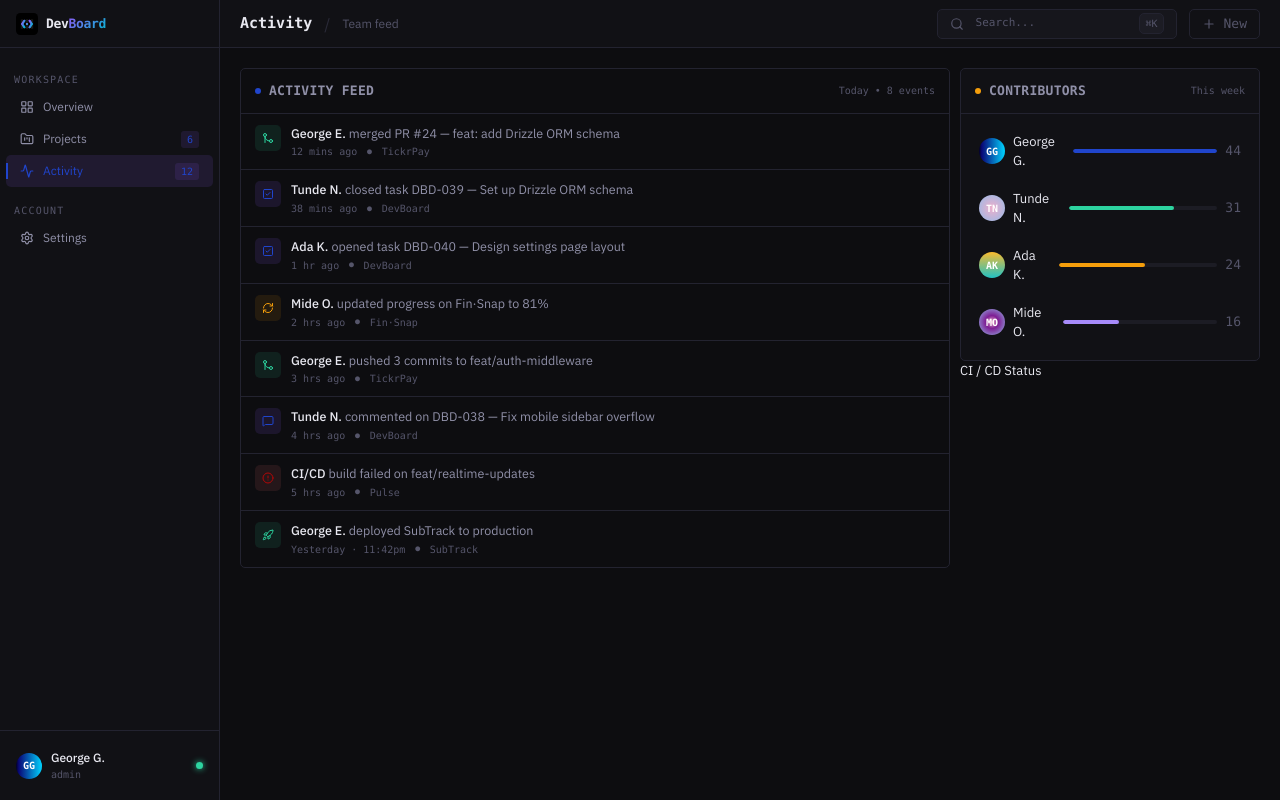
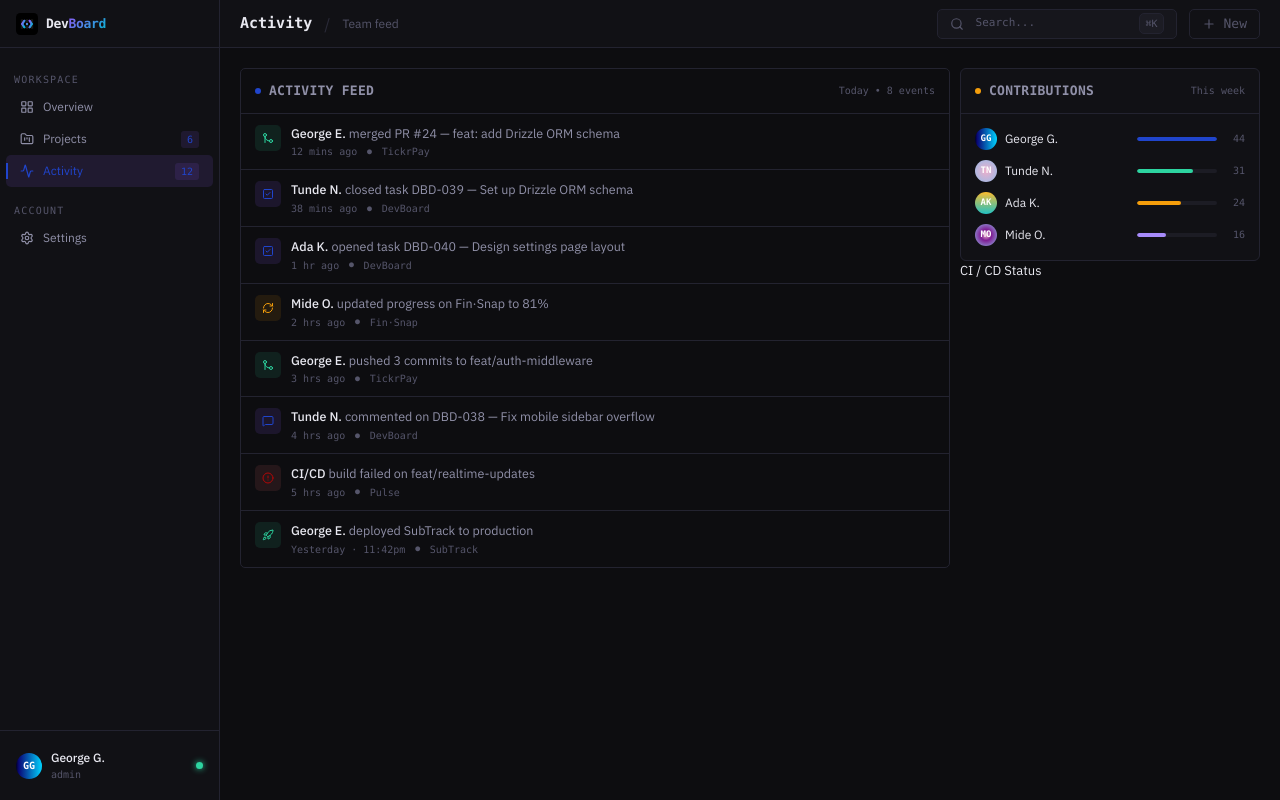
Before and after one commit to georgegoodluck/DevBoard, a Next.js app: page /activity in a window 1280 px wide. Built offline with nearby package versions, Linux system fonts and the light colour scheme.

Commit message:
style: update ContributionPanel styling

```diff
--- a/components/activity/ContributionsPanel.tsx
+++ b/components/activity/ContributionsPanel.tsx
@@ -40,32 +40,33 @@ const max = Math.max(...contributors.map((c) => c.count));
 
 export default function ContributionsPanel() {
   return (
-    <div className="bg-(--bg1) border border-(--border) rounded-(--radius) overflow-hidden">
+    <div className="bg-(--bg1) border border-(--border) rounded-md overflow-hidden">
       <CardHeader
-        title="Contributors"
+        title="Contributions"
         dotColor="var(--amber)"
         right={
-          <span className="font-mono  text-[10px] text-(--text3)">
+          <span className="font-mono text-[10px] text-(--text3)">
             This week
           </span>
         }
       />
-
-      <div className="p-4.5 flex flex-col gap-4.5">
+      <div className="p-3.5 flex flex-col gap-2.5">
         {contributors.map((c) => (
           <div key={c.initials} className="flex items-center gap-2">
-            <Avatar initials={c.initials} gradient={c.gradient} />
-            <span>{c.name}</span>
-            <div className="h-1 w-40 rounded-(--radius) bg-(--bg3) overflow-hidden">
+            <Avatar initials={c.initials} gradient={c.gradient} size={22} />
+            <span className="text-[12px] text-(--text) flex-1">{c.name}</span>
+            <div className="w-20 h-1 bg-(--bg3) rounded-xs overflow-hidden">
               <div
-                className="h-full rounded-(--radius)"
+                className="h-full rounded-xs"
                 style={{
                   width: `${(c.count / max) * 100}%`,
                   background: c.color,
                 }}
               />
             </div>
-            <span className="text-(--text3) font-mono">{c.count}</span>
+            <span className="font-mono text-[10px] text-(--text3) w-5 text-right">
+              {c.count}
+            </span>
           </div>
         ))}
       </div>
```
